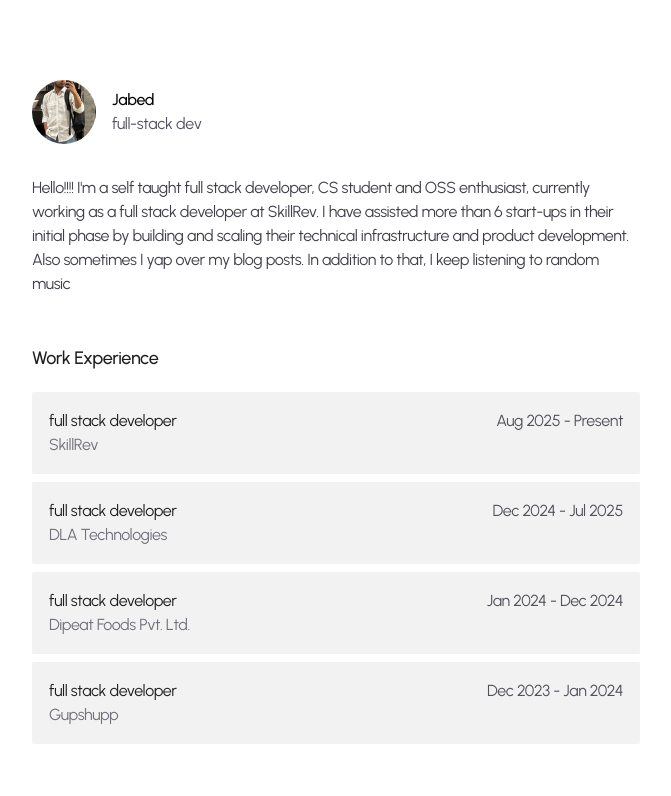
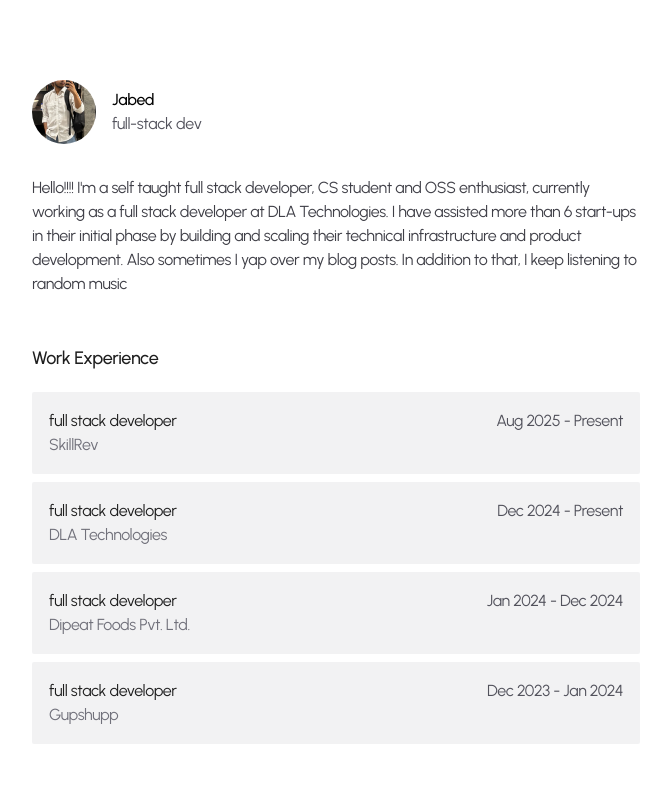
Before and after one commit to jabedzaman/jabed.dev, a Next.js app: page / in a window 1280 px wide. Shown: the top 796 px of the page, without its empty margins (304-975 px from the left). Built offline with nearby package versions, Linux system fonts and the light colour scheme.

Commit message:
feat: updated exp

```diff
--- a/src/app/(app)/page.tsx
+++ b/src/app/(app)/page.tsx
@@ -13,9 +13,7 @@ const VARIANTS_CONTAINER = {
   hidden: { opacity: 0 },
   visible: {
     opacity: 1,
-    transition: {
-      staggerChildren: 0.15,
-    },
+    transition: { staggerChildren: 0.15 },
   },
 }
 
@@ -24,9 +22,7 @@ const VARIANTS_SECTION = {
   visible: { opacity: 1, y: 0, filter: 'blur(0px)' },
 }
 
-const TRANSITION_SECTION = {
-  duration: 0.3,
-}
+const TRANSITION_SECTION = { duration: 0.3 }
 
 export default function Page() {
   const [BLOG_POSTS, setBlogPosts] = React.useState<Array<IBlogPost>>([])
@@ -49,11 +45,11 @@ export default function Page() {
             Hello!!!! I&apos;m a self taught full stack developer, CS student
             and OSS enthusiast, currently working as a full stack developer at{' '}
             <Link
-              href="https://www.skillrev.com"
+              href="https://www.dlatechnologies.com/"
               className="hover:text-zinc-900 dark:hover:text-zinc-100"
               target="_blank"
             >
-              SkillRev
+              DLA Technologies
             </Link>
             . I have assisted more than 6 start-ups in their initial phase by
             building and scaling their technical infrastructure and product
--- a/src/data/index.ts
+++ b/src/data/index.ts
@@ -15,7 +15,7 @@ export const WORK_EXPERIENCE: IWorkExperience[] = [
     company: 'DLA Technologies',
     title: 'full stack developer',
     start: 'Dec 2024',
-    end: 'Jul 2025',
+    end: 'Present',
     link: 'https://www.dlatechnologies.com',
     id: 'work-3',
   },
```
